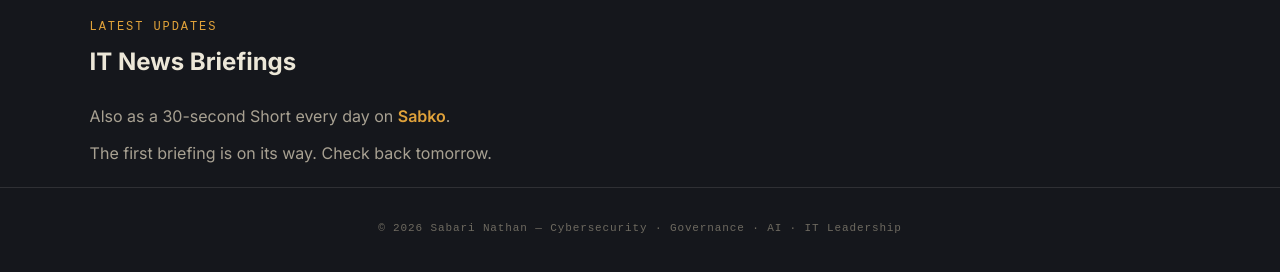
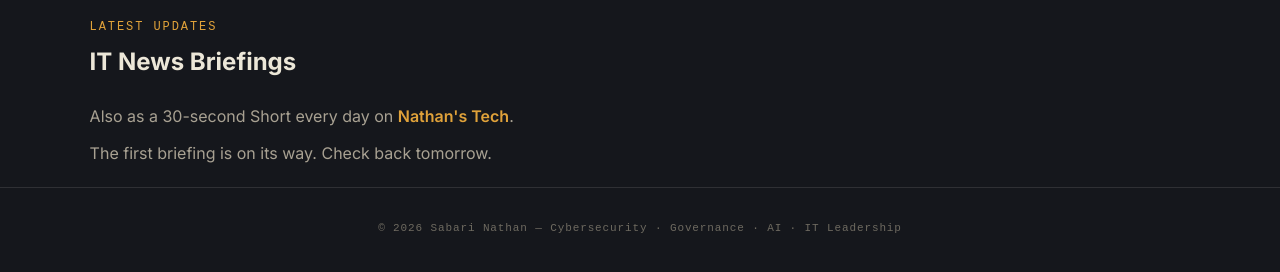
Before and after one commit to sabarinathan36/sabarinathan.github.io, a Jekyll site: the page built from news.html, in a window 1280 px wide. Shown: the part 335-607 px from the top of the page. Built offline with Jekyll 4.4.1, drawn with Linux system fonts in a browser that asks for light colours.

Commit message:
Revert channel rename: keep Nathan's Tech (Sabko will be a separate channel)
Co-Authored-By: Claude Opus 5.5 <noreply@anthropic.com>
Claude-Session: https://claude.ai/code/session_01Pr8zGU46nYZsvD5CSmE49X

```diff
--- a/_data/youtube.yml
+++ b/_data/youtube.yml
@@ -1,4 +1,4 @@
-# Sabko videos shown on the home page (newest first). Add a line when a new video goes public.
+# Nathan's Tech videos shown on the home page (newest first). Add a line when a new video goes public.
 channel: "https://www.youtube.com/@NathansTechQ"
 handle: "@NathansTechQ"
 trailer: "e4TpeF2lrCk"
--- a/index.html
+++ b/index.html
@@ -377,14 +377,14 @@
     <div class="section-inner">
 
         <div class="section-title reveal">
-            <span class="eyebrow">Sabko · YouTube</span>
+            <span class="eyebrow">Nathan's Tech · YouTube</span>
             <h2>Cybersecurity and IT, made simple</h2>
             <p>Scam alerts, safe habits, and a family cartoon series on real-life scams. New episodes every Saturday.</p>
         </div>
 
         <div class="video-layout reveal">
             <div class="video-frame" data-yt="{{ site.data.youtube.trailer }}">
-                <img src="https://i.ytimg.com/vi/{{ site.data.youtube.trailer }}/hqdefault.jpg" alt="Sabko channel trailer" loading="lazy">
+                <img src="https://i.ytimg.com/vi/{{ site.data.youtube.trailer }}/hqdefault.jpg" alt="Nathan's Tech channel trailer" loading="lazy">
                 <button class="video-play" aria-label="Play the channel trailer"><span></span></button>
             </div>
 
@@ -500,7 +500,7 @@
     // Trailer: load the YouTube player only when clicked (keeps the page fast)
     document.querySelectorAll('.video-frame').forEach(f => f.addEventListener('click', () => {
         f.innerHTML = '<iframe src="https://www.youtube-nocookie.com/embed/' + f.dataset.yt +
-            '?autoplay=1&rel=0" title="Sabko channel trailer" allow="autoplay; encrypted-media; picture-in-picture" allowfullscreen></iframe>';
+            '?autoplay=1&rel=0" title="Nathan\'s Tech channel trailer" allow="autoplay; encrypted-media; picture-in-picture" allowfullscreen></iframe>';
     }, {once: true}));
     // Mobile nav toggle
     const navToggle = document.getElementById('navToggle');
--- a/news.html
+++ b/news.html
@@ -35,7 +35,7 @@ excerpt: "The one IT and cybersecurity story leaders should know today, explaine
 <div class="insights-header">
     <span class="eyebrow">Latest Updates</span>
     <h2>IT News Briefings</h2>
-    <p>Also as a 30-second Short every day on <a href="{{ site.data.youtube.channel }}" target="_blank" rel="noopener" class="article-link">Sabko</a>.</p>
+    <p>Also as a 30-second Short every day on <a href="{{ site.data.youtube.channel }}" target="_blank" rel="noopener" class="article-link">Nathan's Tech</a>.</p>
 </div>
 
 {% assign items = site.news | sort: 'date' | reverse %}
--- a/privacy.html
+++ b/privacy.html
@@ -21,7 +21,7 @@ title: Privacy Policy
 
 <div class="article-content">
 
-<p>This policy covers the website <strong>sabarinathan.co.in</strong>, the YouTube channel <strong>Sabko</strong> (@NathansTechQ), and the small publishing tool ("n8n Shorts") that Sabari Nathan C uses to upload his own videos to his own YouTube channel.</p>
+<p>This policy covers the website <strong>sabarinathan.co.in</strong>, the YouTube channel <strong>Nathan's Tech</strong> (@NathansTechQ), and the small publishing tool ("n8n Shorts") that Sabari Nathan C uses to upload his own videos to his own YouTube channel.</p>
 
 <h2>Who is responsible</h2>
 <p>Sabari Nathan C, Chennai, India. Contact: <a href="mailto:sabarinathan36@gmail.com">sabarinathan36@gmail.com</a></p>
```
